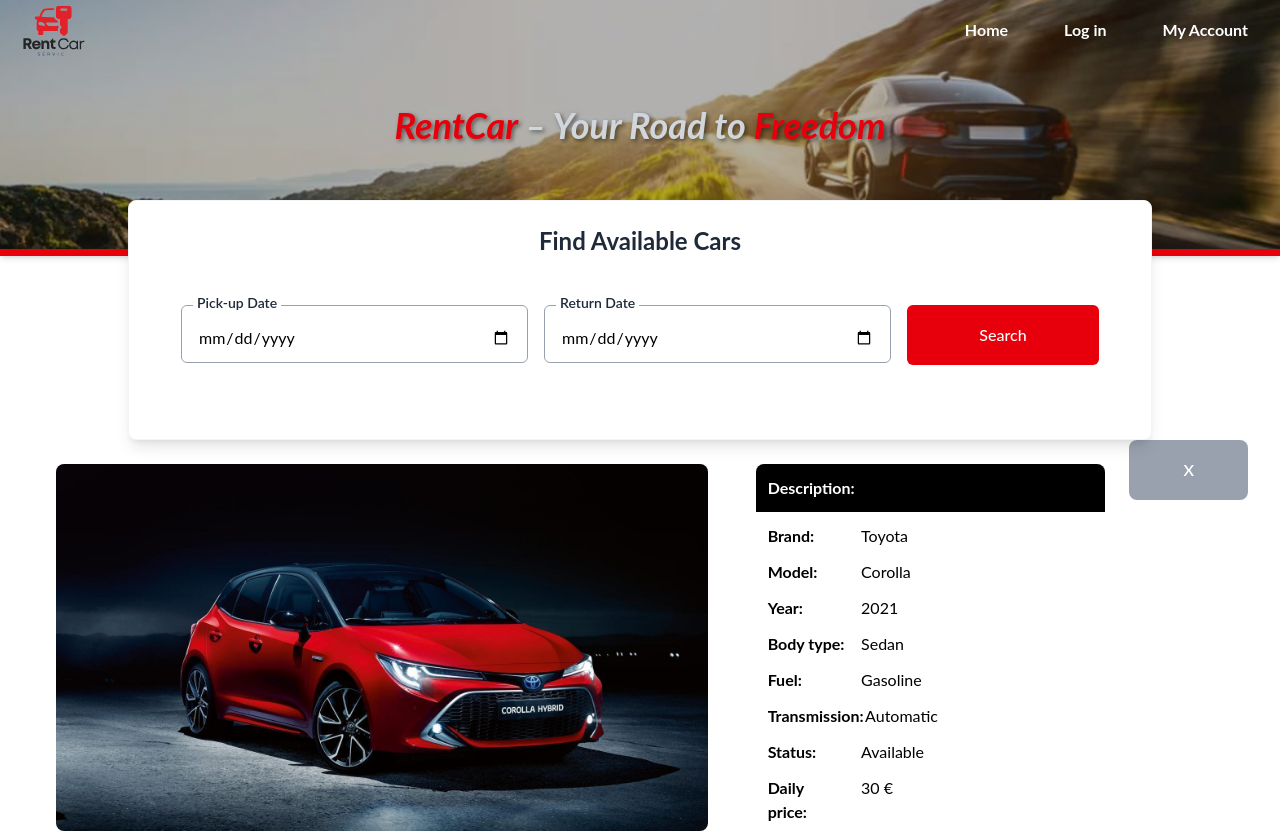
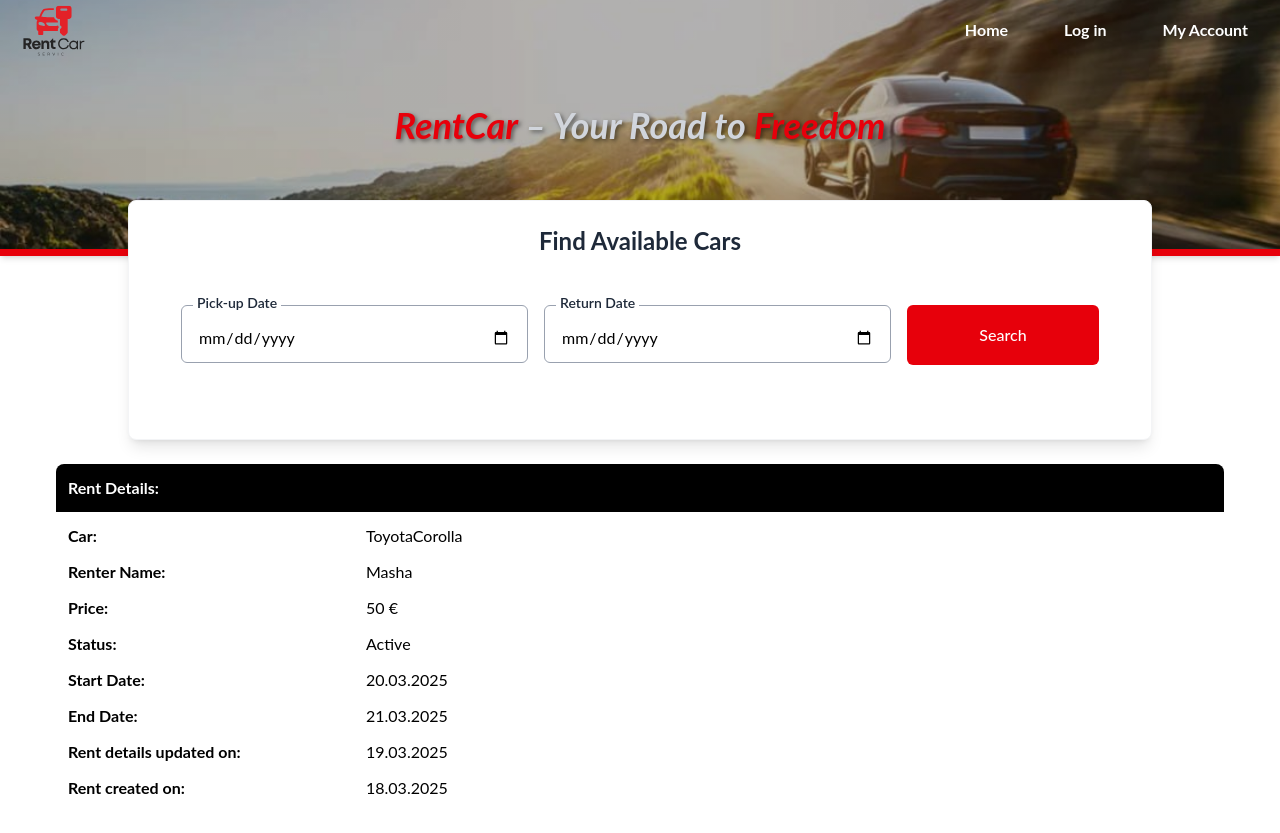
Before and after one commit to ratedaux/AIT-TR-Car-rental-project-front, a React (Vite) app: page / in a window 1280 px wide. Shown: the top 833 px of the page. Built offline with nearby package versions, Linux system fonts and the light colour scheme.

Commit message:
bookingComponent

```diff
--- /dev/null
+++ b/src/components/BookingComponent/BookingComponent.tsx
@@ -0,0 +1,63 @@
+import {BookingProps} from "./types"
+
+function BookingComponent({
+    startDate,
+    endDate,
+    carBrand,
+    carModel,
+    status,
+    price,
+    renterName,
+    updateBookingDate,
+    createBookingDate}:BookingProps
+){
+    return(
+        <div className="m-6 rounded-lg">
+              <div className="flex flex-col w-auto ">
+              <div className="bg-black text-white font-bold  rounded-tl-lg rounded-tr-lg p-3 ">
+            Rent Details:
+          </div>
+          <div className="flex flex-col gap-3 w-auto p-3 bg-white  rounded-lg rounded-br-lg">
+            <div className="flex gap-4">
+              <div className="w-1/4 font-bold">Car:</div>
+              <div className="w-3/4">{carBrand}{carModel}</div>
+            </div>
+            <div className="flex gap-4">
+              <div className="w-1/4 font-bold">Renter Name:</div>
+              <div className="w-3/4">{renterName}</div>
+            </div>
+            <div className="flex gap-4">
+              <div className="w-1/4 font-bold">Price:</div>
+              <div className="w-3/4">{price} €</div>
+            </div>
+            <div className="flex gap-4">
+              <div className="w-1/4 font-bold">Status:</div>
+              <div className="w-3/4">{status}
+              {status ? "Active" : "Closed"}
+              {/* {status === "active" ? "Active" : "Closed"} */}
+
+              </div>
+            </div>
+            <div className="flex gap-4">
+              <div className="w-1/4 font-bold">Start Date:</div>
+              <div className="w-3/4">{startDate}</div>
+            </div>
+            <div className="flex gap-4">
+              <div className="w-1/4 font-bold">End Date:</div>
+              <div className="w-3/4">{endDate}</div>
+            </div>
+            <div className="flex gap-4">
+              <div className="w-1/4 font-bold">Rent details updated on:</div>
+              <div className="w-3/4">{updateBookingDate}</div>
+            </div>
+            <div className="flex gap-4">
+              <div className="w-1/4 font-bold">Rent created on:</div>
+              <div className="w-3/4">{createBookingDate}</div>
+            </div>
+        </div>
+        </div>
+        </div>
+    )
+
+}
+export default BookingComponent
--- /dev/null
+++ b/src/components/BookingComponent/types.ts
@@ -0,0 +1,11 @@
+export interface BookingProps{
+    startDate:string
+    endDate: string
+    carBrand: string
+    carModel: string
+    status: boolean
+    price: number
+    renterName: string
+    updateBookingDate: string
+    createBookingDate: string
+}
--- a/src/pages/carRentalApp/Home/Home.tsx
+++ b/src/pages/carRentalApp/Home/Home.tsx
@@ -2,32 +2,47 @@
 import FilterByDatesForm from "components/FilterByDatesForm/FilterByDatesForm"
 import Login from "components/Login/Login"
 import CarComponent from "../../../components/CarComponent/CarComponent"
+import BookingComponent from "components/BookingComponent/BookingComponent"
 
 // test image remove later
-import CarImg from "assets/CarImages/corolla-exterieur.jpg"
+//import CarImg from "assets/CarImages/corolla-exterieur.jpg"
 
 
 function Home() {
 
   //example car data. later object from Backend
-  const carData = {
-    brand: "Toyota",
-    model: "Corolla",
-    year: 2021,
-    type: "Sedan",
-    fuelType: "Gasoline",
-    transmissionType: "Automatic",
-    carStatus: "Available",
-    dayRentalPrice: 30,
-    carImage: CarImg,
-  }
+  // const carData = {
+  //   brand: "Toyota",
+  //   model: "Corolla",
+  //   year: 2021,
+  //   type: "Sedan",
+  //   fuelType: "Gasoline",
+  //   transmissionType: "Automatic",
+  //   carStatus: "Available",
+  //   dayRentalPrice: 30,
+  //   carImage: CarImg,
+  // }
+
+ // example booking data delete later
+const bookingData={
+  startDate: "20.03.2025",
+    endDate: "21.03.2025",
+    carBrand: "Toyota",
+    carModel: "Corolla",
+    status: true,
+    price: 50,
+    renterName: "Masha",
+    updateBookingDate: "19.03.2025",
+    createBookingDate: "18.03.2025"
+}
+
 
   return (
     <div className="container mx-auto px-4 py-8">
       <FilterByDatesForm />
 
       {/* remove later test car data*/}
-      <CarComponent
+      {/* <CarComponent
         brand={carData.brand}
         model={carData.model}
         year={carData.year}
@@ -37,6 +52,18 @@ function Home() {
         carStatus={carData.carStatus}
         dayRentalPrice={carData.dayRentalPrice}
         carImage={carData.carImage}
+      /> */}
+
+      <BookingComponent
+      startDate={bookingData.startDate}
+      endDate={bookingData.endDate}
+      carBrand={bookingData.carBrand}
+      carModel={bookingData.carModel}
+      status={bookingData.status}
+      price={bookingData.price}
+      renterName={bookingData.renterName}
+      updateBookingDate={bookingData.updateBookingDate}
+      createBookingDate={bookingData.createBookingDate}
       />
 
     </div>
```
